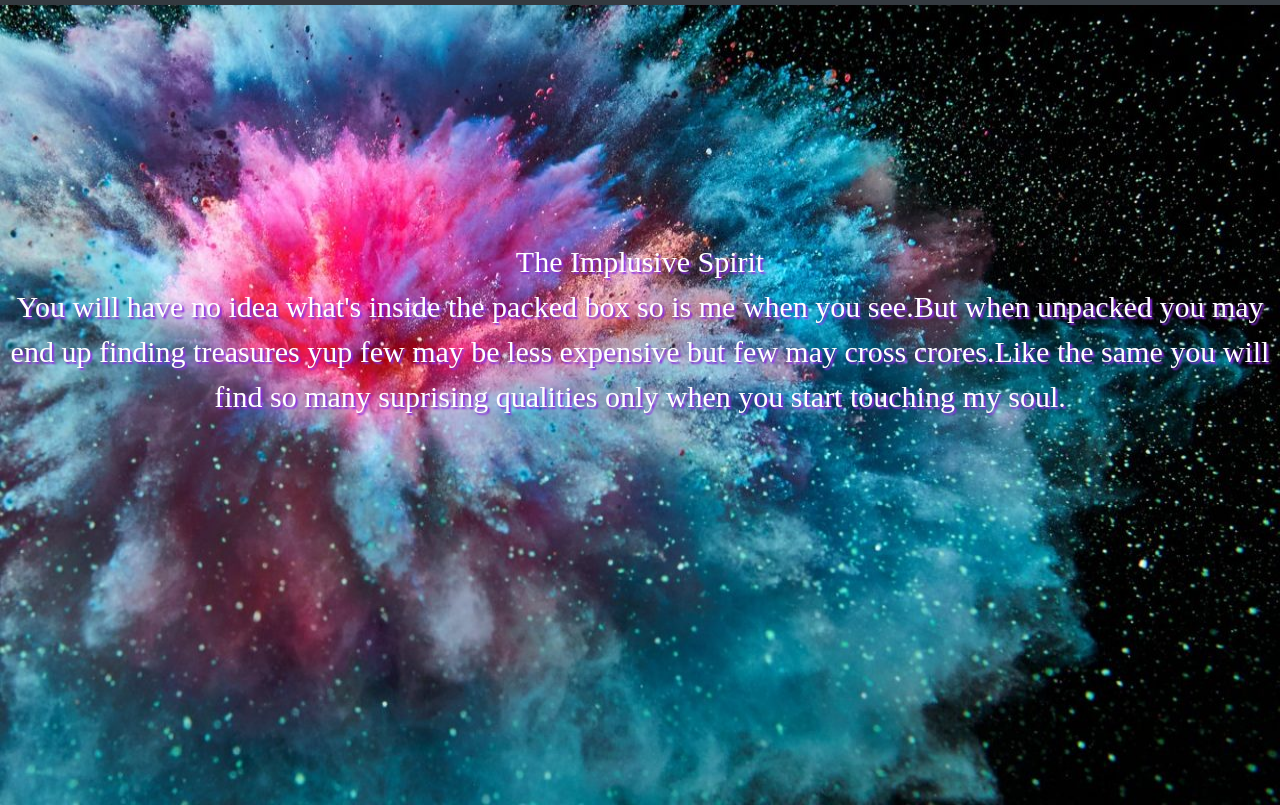
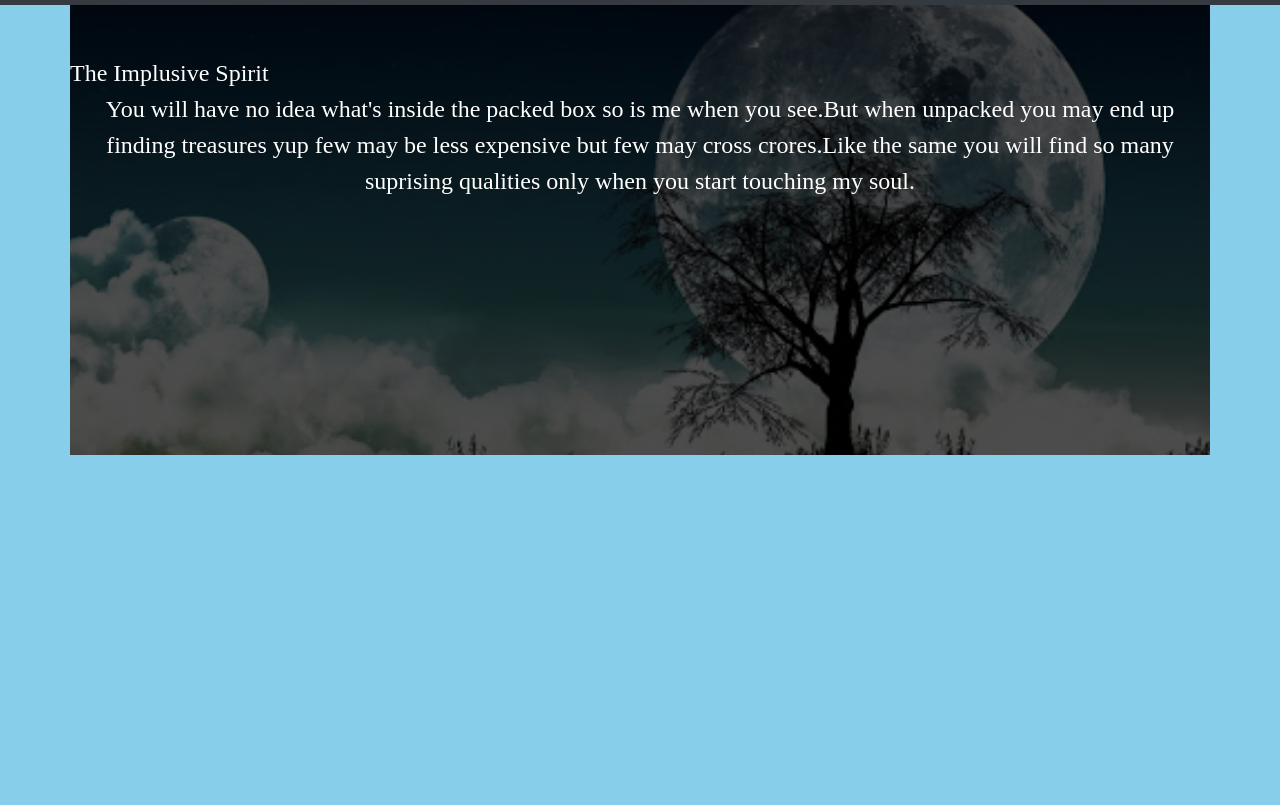
Before and after one commit to Saranya1905/bootstrap-first-saranya-personal-site, a plain HTML site: page index.html in a window 1280 px wide. Shown: the part 63-868 px from the top of the page. After the commit the page ends 800 px from the top, so only its background shows below. Drawn offline with nearby package versions, Linux system fonts and the light colour scheme.

Commit message:
mywebsite

```diff
--- a/index.html
+++ b/index.html
@@ -1,44 +1,30 @@
-<b4>
-<!DOCTYPE html>
+
+<!doctype html>
 <html lang="en">
-<head>
-    <title>my website</title>
+  <head>
+    <title>Title</title>
+    <!-- Required meta tags -->
     <meta charset="utf-8">
     <meta name="viewport" content="width=device-width, initial-scale=1, shrink-to-fit=no">
-    <link rel="stylesheet" href="https://maxcdn.bootstrapcdn.com/bootstrap/4.4.1/css/bootstrap.min.css">
-    <script src="https://ajax.googleapis.com/ajax/libs/jquery/3.4.1/jquery.min.js"></script>
-    <script src="https://cdnjs.cloudflare.com/ajax/libs/popper.js/1.16.0/umd/popper.min.js"></script>
-    <script src="https://maxcdn.bootstrapcdn.com/bootstrap/4.4.1/js/bootstrap.min.js"></script>
-    <style>
- a:hover
-        {
-          background-color:gray;
-        }
- .overlay-image {
- position: center;
- width: 100%;
- size: cover;
-}
-.overlay-image .image {
- display: block;
- position:center;
- width: 100%;
- height:100%;
-}
-.overlay-image .text {
- color: white;
- font-size: 30px;
- line-height: 1.5em;
- text-shadow: 2px 2px 2px blueviolet;
- text-align: center;
- position: absolute;
- top: 50%;
- left: 50%;
- transform: translate(-50%, -50%);
- width: 100%;
-}
-    </style>
+
+    <!-- Bootstrap CSS -->
+    <link rel="stylesheet" href="https://stackpath.bootstrapcdn.com/bootstrap/4.3.1/css/bootstrap.min.css" integrity="sha384-ggOyR0iXCbMQv3Xipma34MD+dH/1fQ784/j6cY/iJTQUOhcWr7x9JvoRxT2MZw1T" crossorigin="anonymous">
+ <link rel="stylesheet" href="style.css">
+  </head>
+  <body>
+
+
+    <!-- Optional JavaScript -->
+    <!-- jQuery first, then Popper.js, then Bootstrap JS -->
+    <script src="https://code.jquery.com/jquery-3.3.1.slim.min.js" integrity="sha384-q8i/X+965DzO0rT7abK41JStQIAqVgRVzpbzo5smXKp4YfRvH+8abtTE1Pi6jizo" crossorigin="anonymous"></script>
+    <script src="https://cdnjs.cloudflare.com/ajax/libs/popper.js/1.14.7/umd/popper.min.js" integrity="sha384-UO2eT0CpHqdSJQ6hJty5KVphtPhzWj9WO1clHTMGa3JDZwrnQq4sF86dIHNDz0W1" crossorigin="anonymous"></script>
+    <script src="https://stackpath.bootstrapcdn.com/bootstrap/4.3.1/js/bootstrap.min.js" integrity="sha384-JjSmVgyd0p3pXB1rRibZUAYoIIy6OrQ6VrjIEaFf/nJGzIxFDsf4x0xIM+B07jRM" crossorigin="anonymous"></script>
+
+  </body>
+</html>
 </head>
+
+
   <body style="background-color:skyblue;">
     <nav class="navbar navbar-expand-sm bg-dark navbar-dark">
     <a class="navbar-brand" href="#">
@@ -59,13 +45,12 @@
         <a class="nav-link" href="menu3"><b>Challenges</b></a>
     </ul>
  </nav>
- <div class=" overlay-image _bp "><a href="LINK_URL">
-  <img class=" image _bq " src="bg.jpg" alt="Alt text" />
-  <div class=" normal _bs ">
-   <div class=" text _q ">The Implusive Spirit
+ <div class="container bg-overlay">
+	<div class="row text-center">
+    The Implusive Spirit
      <p>You will have no idea what's inside the packed box so is me when you see.But when unpacked you may end up finding treasures yup few may be less expensive but few may cross crores.Like the same you will find so many suprising qualities only when you start touching my soul.</p>
-   </div>
-  </div>
- </a></div>
+	</div>
+</div>
+</div>
  </body>
  </html>
--- a/style.css
+++ b/style.css
@@ -1,6 +1,14 @@
-<style>
+
 a:hover
 {
   background-color:gray;
 }
-</style>
+
+.bg-overlay {
+  background: linear-gradient(rgba(0,0,0,.7), rgba(0,0,0,.7)), url("moon.jpg");
+  background-repeat: no-repeat;
+  background-size: cover;
+  background-position: center center;
+  color: #fff;
+  height: 450px;
+  padding-top: 50px;
```
